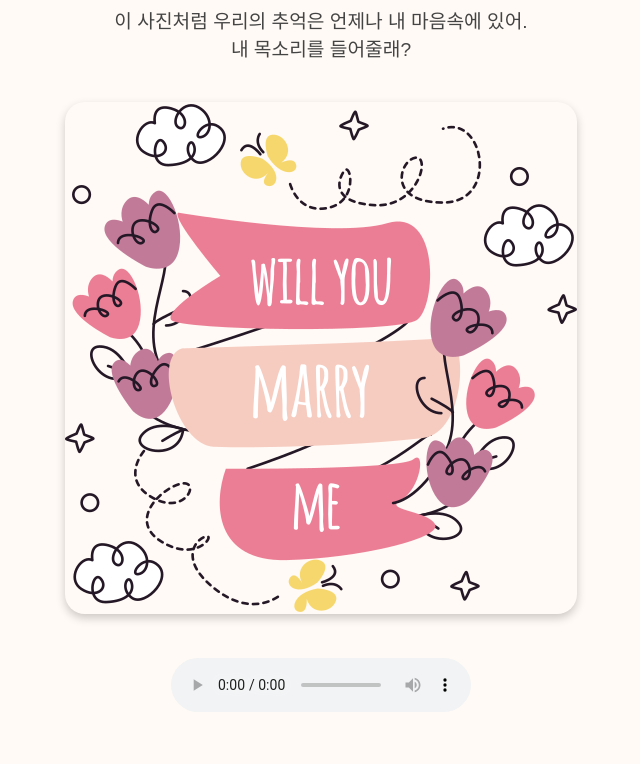
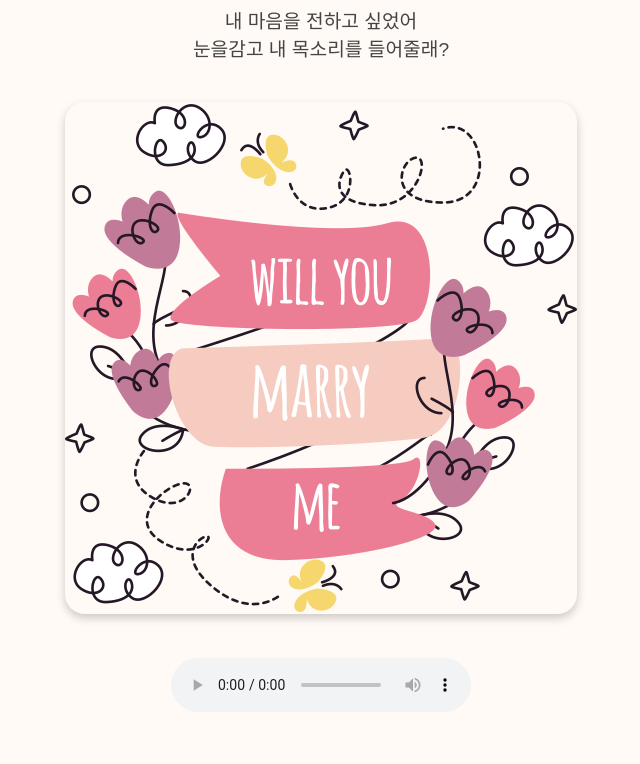
Before and after one commit to ymbhan/propose, a plain HTML site: page index.html in a window 1280 px wide. Shown: the part 129-893 px from the top of the page, without its empty margins (319-959 px from the left). Drawn offline with Linux system fonts and the light colour scheme.

Commit message:
Add files via upload

```diff
--- a/index.html
+++ b/index.html
@@ -33,7 +33,7 @@
 </head>
 <body>
   <h1>To. 사랑하는 효성이에게</h1>
-  <p>이 사진처럼 우리의 추억은 언제나 내 마음속에 있어.<br>내 목소리를 들어줄래?</p>
+  <p>내 마음을 전하고 싶었어<br>눈을감고 내 목소리를 들어줄래?</p>
 
   <!-- 여기에 이미지 표시 -->
   <img src="love.png" alt="will you marry me"><br>
```
